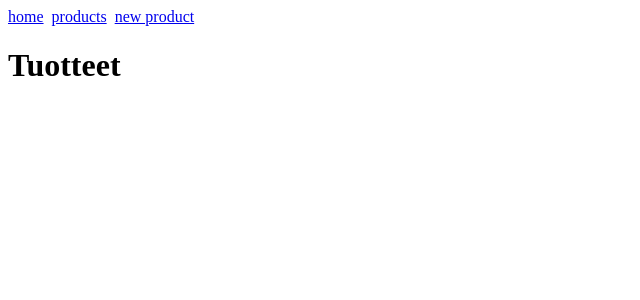
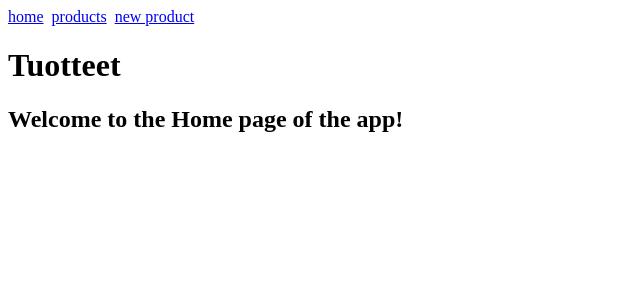
Before and after one commit to manuligit/fs-projekti, a React (Create React App) app in the folder client/: page / in a window 1280 px wide. Shown: the top 300 px of the page, without its empty margins (0-640 px from the left). Built offline with nearby package versions, Linux system fonts and the light colour scheme; no server answers.

Commit message:
Added backend support for deleting and updating objects

```diff
--- a/client/src/App.js
+++ b/client/src/App.js
@@ -1,10 +1,11 @@
 import React from 'react';
 import { connect } from 'react-redux'
 import { initializeProducts } from './reducers/productReducer'
+import Home from './components/Home'
 import Product from './components/Product'
 import ProductList from './components/ProductList'
 import CreateProductForm from './components/CreateProductForm'
-import { BrowserRouter as Router, Route, Link } from 'react-router-dom'
+import { BrowserRouter as Router, Route, Link, Switch } from 'react-router-dom'
 
 class App extends React.Component {
   async componentDidMount() {
@@ -28,10 +29,13 @@ class App extends React.Component {
               <Link to="/products/new">new product</Link>
             </div>
               <h1>Tuotteet</h1>
-              <Route exact path="/products" render={() => <ProductList />} />
-              <Route exact path="/products/new" render={() => <CreateProductForm />} />
-              <Route exact path="/products/:id" render={({match}) =>
-                <Product product={productById(match.params.id)} />} />
+              <Switch>
+                <Route exact path="/" render={() => <Home />} />
+                <Route exact path="/products" render={() => <ProductList />} />
+                <Route exact path="/products/new" render={() => <CreateProductForm />} />
+                <Route exact path="/products/:id" render={({match}) =>
+                  <Product product={productById(match.params.id)} />} />
+              </Switch>
           </div>
         </Router>
       </div>
@@ -49,7 +53,6 @@ const mapDispatchToProps = {
   initializeProducts
 }
 
-
 export default connect (
   mapStateToProps, mapDispatchToProps
 )(App)
--- a/client/src/components/CreateProductForm.js
+++ b/client/src/components/CreateProductForm.js
@@ -5,15 +5,19 @@ import { createProduct } from '../reducers/productReducer'
 class CreateProductForm extends React.Component {
   addProduct = (event) => {
     event.preventDefault()
+    if (Number(event.target.price.value)) {
       this.props.createProduct(
         event.target.name.value,
         event.target.category.value,
         Number(event.target.price.value)
       )
-    console.log('created item')
       event.target.name.value = ''
       event.target.category.value = ''
       event.target.price.value = ''
+    } else {
+      //if the price is not a valid number, don't post item at all
+      event.target.price.value = ''
+    }
   }
 
   render() {
--- /dev/null
+++ b/client/src/components/Home.js
@@ -0,0 +1,11 @@
+import React from 'react'
+
+const Home = () => {
+  return (
+    <div>
+      <h2>Welcome to the Home page of the app!</h2>
+    </div>
+  )
+}
+
+export default Home
--- a/client/src/components/Product.js
+++ b/client/src/components/Product.js
@@ -5,7 +5,8 @@ const Product = ({ product }) => {
     <div>
       <h2>{product.name}</h2>
       Category: {product.category} <br />
-      Price: {product.price}
+      Price: {product.price} <br />
+      <button>delete</button>
     </div>
   )
 }
```
Lines whose indentation alone changed are shown as unchanged.
